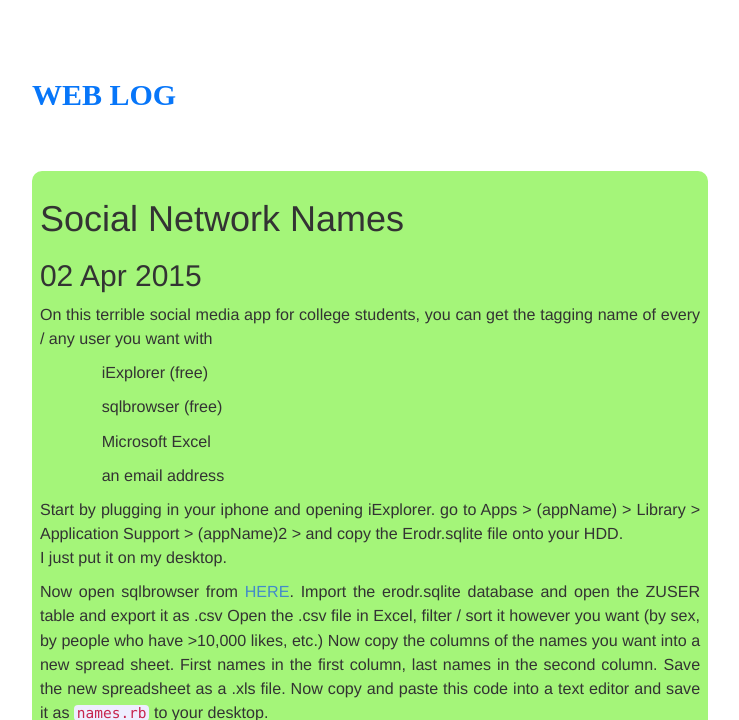
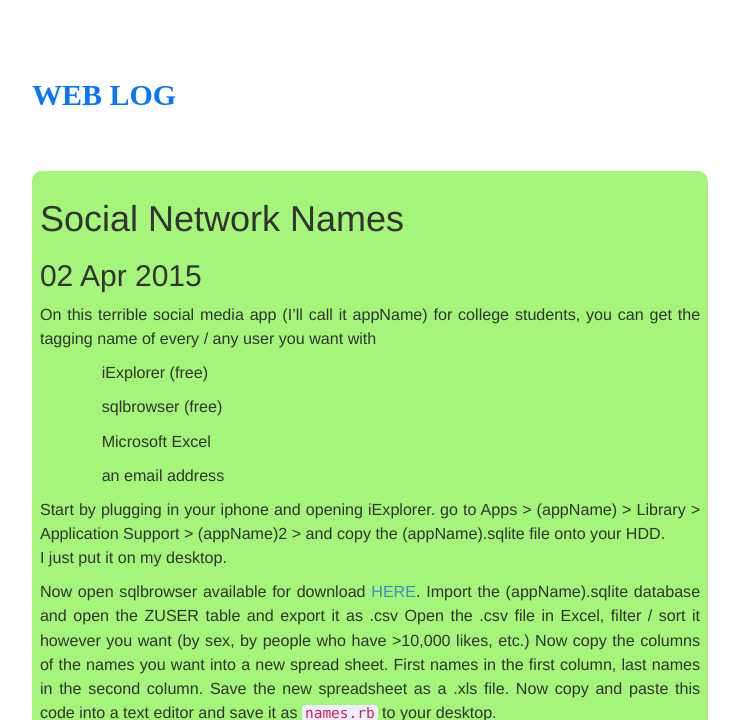
Before and after one commit to Nsiemer/Nsiemer.github.io, a Jekyll site: the page built from _posts/2015-04-02-names.markdown, in a window 1280 px wide, cut to the strip 0-720 px from the top of the page. Shown: the whole strip, without its empty margins (270-1009 px from the left). Built offline with Jekyll 4.4.1, drawn with Linux system fonts in a browser that asks for light colours; nearby versions of some CDN libraries; some web fonts are replaced; library files that are not in the unit come from our copies; Markdown is read by kramdown in place of the engine named in the settings.

Commit message:
new post edit again

```diff
--- a/_posts/2015-04-02-names.markdown
+++ b/_posts/2015-04-02-names.markdown
@@ -3,7 +3,7 @@ layout: post
 title: Social Network Names
 ---
 
-On this terrible social media app for college students, you can get the tagging name of every / any user you want with
+On this terrible social media app (I'll call it appName) for college students, you can get the tagging name of every / any user you want with
 
 <ul> iExplorer (free)</ul>
 <ul> sqlbrowser (free)</ul>
@@ -12,11 +12,11 @@ On this terrible social media app for college students, you can get the tagging
 
 
 Start by plugging in your iphone and opening iExplorer.
-go to Apps > (appName) > Library > Application Support > (appName)2 > and copy the Erodr.sqlite file onto your HDD.<br>
+go to Apps > (appName) > Library > Application Support > (appName)2 > and copy the (appName).sqlite file onto your HDD.<br>
 I just put it on my desktop.
 
-Now open sqlbrowser from <a href="https://github.com/sqlitebrowser/sqlitebrowser" target="_blank">HERE</a>.
-Import the erodr.sqlite database and open the ZUSER table and export it as .csv
+Now open sqlbrowser available for download <a href="https://github.com/sqlitebrowser/sqlitebrowser" target="_blank">HERE</a>.
+Import the (appName).sqlite database and open the ZUSER table and export it as .csv
 Open the .csv file in Excel, filter / sort it however you want (by sex, by people who have >10,000 likes, etc.) Now copy the columns of the names you want into a new spread sheet. First names in the first column, last names in the second column. Save the new spreadsheet as a .xls file.
 Now copy and paste this code into a text editor and save it as `names.rb`
 to your desktop.
```
